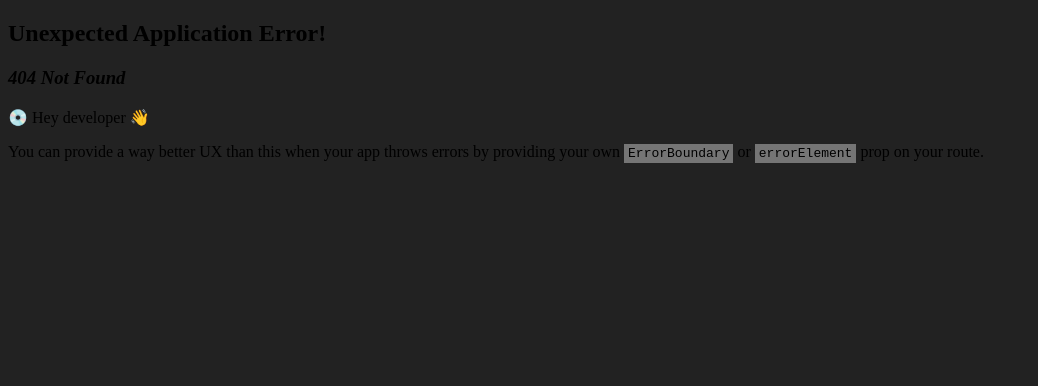
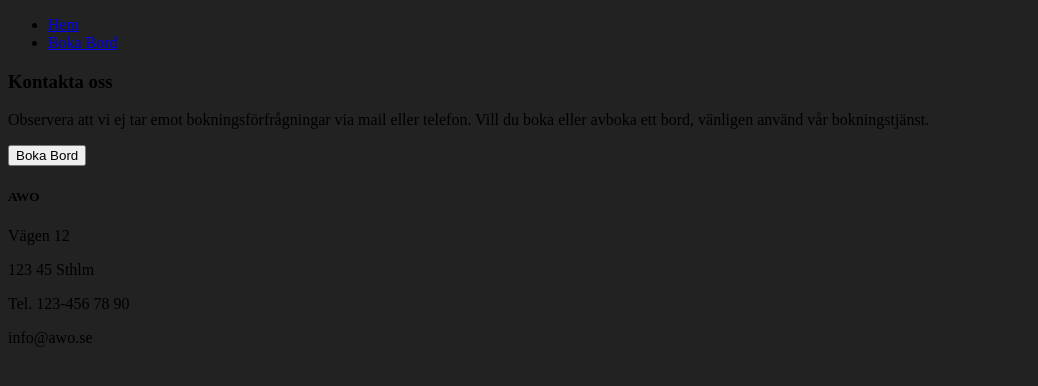
Before and after one commit to wilmawiker/therestaurant-assignment, a React (Vite) app in the folder fed22s-therestaurant/: page /contact in a window 1280 px wide. Before the commit this address had no page. Shown: the top 386 px of the page, without its empty margins (0-1038 px from the left). Built offline with nearby package versions, Linux system fonts and the light colour scheme.

Commit message:
started on contact page

```diff
--- a/fed22s-therestaurant/src/main.tsx
+++ b/fed22s-therestaurant/src/main.tsx
@@ -4,6 +4,7 @@ import { RouterProvider, createBrowserRouter } from "react-router-dom";
 import "./scss/main.scss";
 import LandingPage from "./views/LandingPage";
 import BookingPage from "./views/BookingPage";
+import ContactPage from "./views/ContactPage";
 import Layout from "./components/Layout";
 
 const root = ReactDOM.createRoot(
@@ -23,6 +24,10 @@ const router = createBrowserRouter([
         path: "/book",
         element: <BookingPage></BookingPage>,
       },
+      {
+        path: "/contact",
+        element: <ContactPage></ContactPage>,
+      },
     ],
   },
 ]);
--- /dev/null
+++ b/fed22s-therestaurant/src/views/ContactPage.tsx
@@ -0,0 +1,32 @@
+import { Link } from "react-router-dom";
+import { Footer } from "../components/Footer";
+import { Header } from "../components/Header";
+
+const ContactPage = () => {
+  return (
+    <>
+      <Header></Header>
+      <div>
+        <h3>Kontakta oss</h3>
+        <p>
+          Observera att vi ej tar emot bokningsförfrågningar via mail eller
+          telefon. Vill du boka eller avboka ett bord, vänligen använd vår
+          bokningstjänst.
+        </p>
+        <Link to="/book">
+          <button>Boka Bord</button>
+        </Link>
+      </div>
+      <div>
+        <h5>AWO</h5>
+        <p>Vägen 12</p>
+        <p>123 45 Sthlm</p>
+        <p>Tel. 123-456 78 90</p>
+        <p>info@awo.se</p>
+      </div>
+      <Footer></Footer>
+    </>
+  );
+};
+
+export default ContactPage;
```
Also changed, not shown: 1 other file (tests, documents, lock files or other folders).
